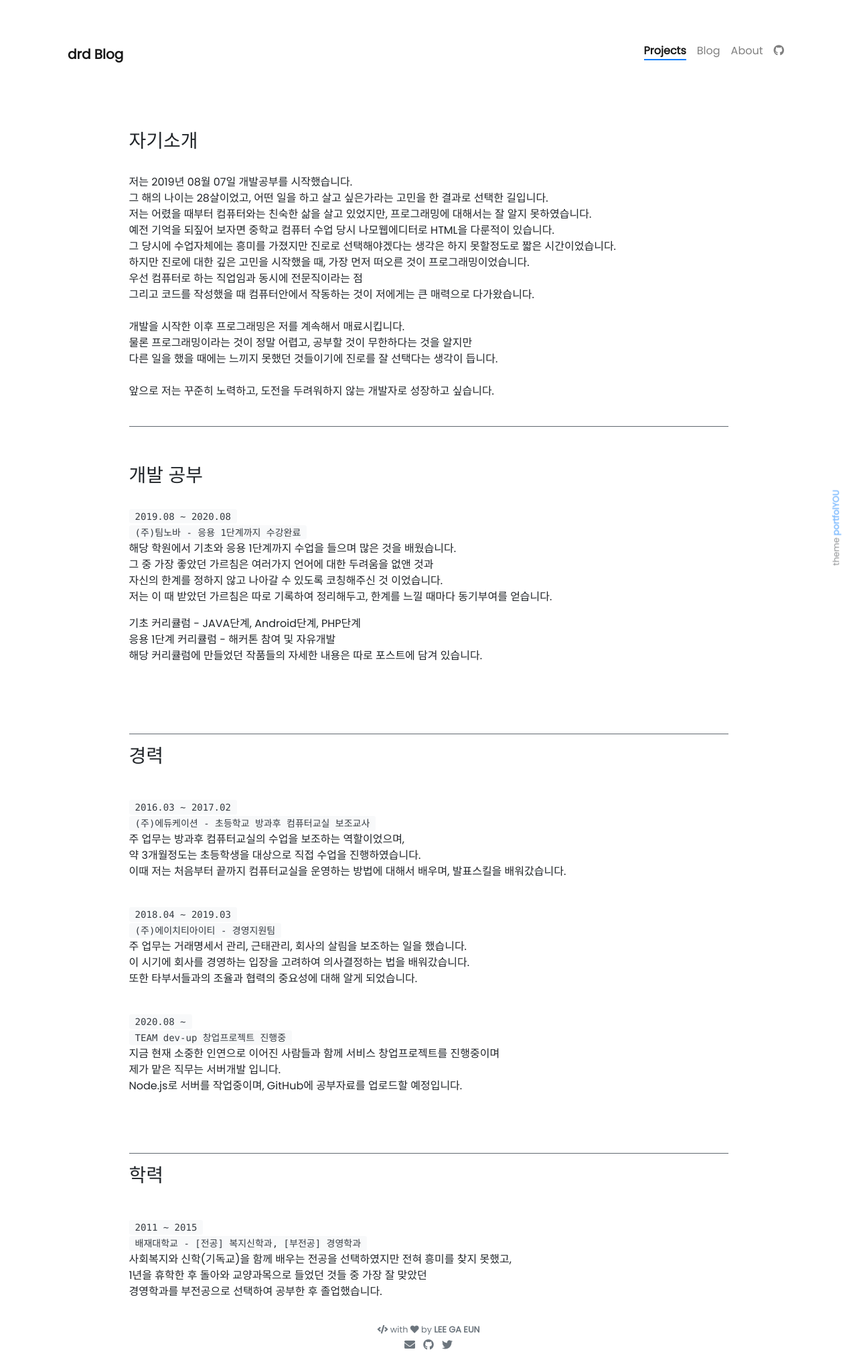
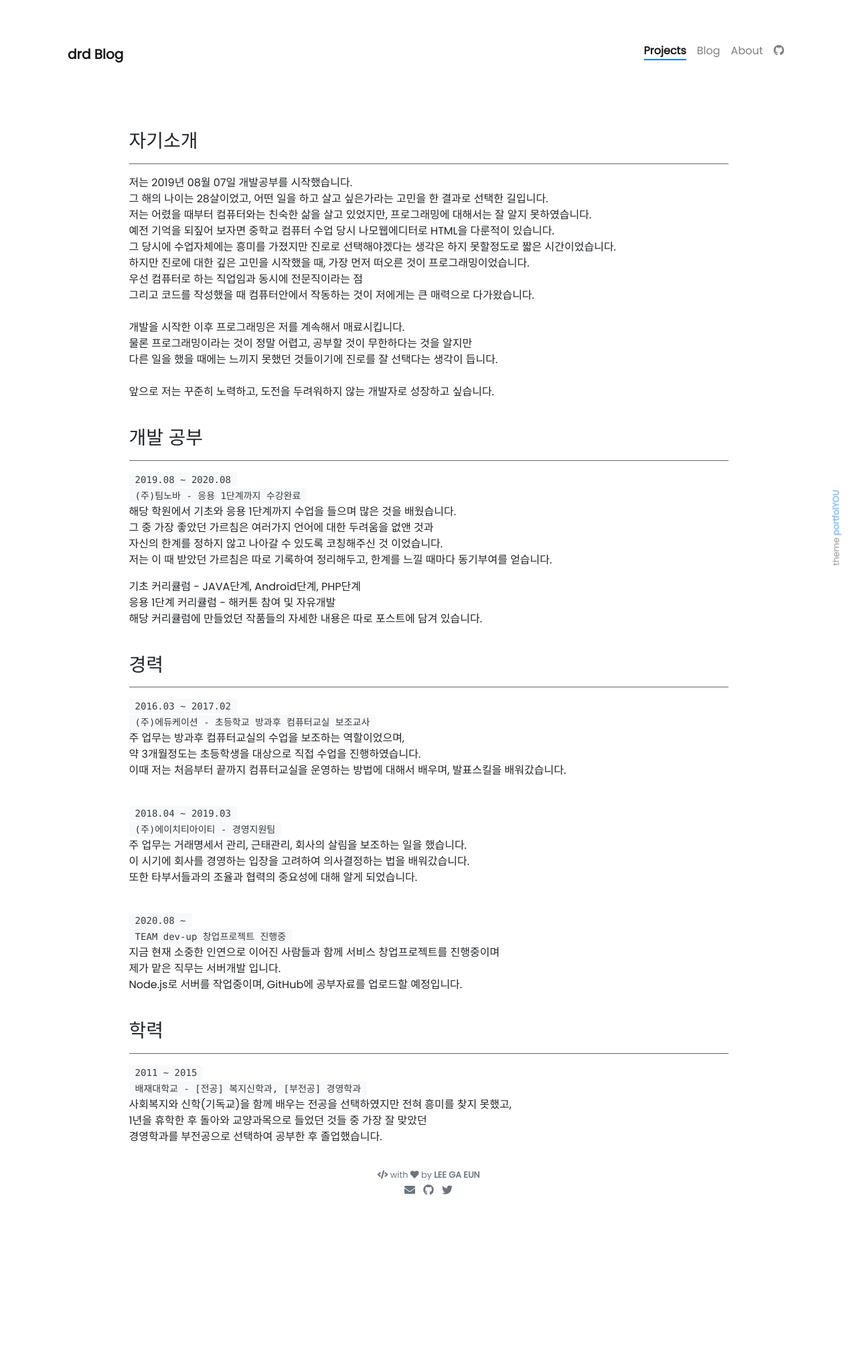
Before and after one commit to drd92dev/drd92dev.github.io, a Jekyll site: the page built from _projects/(1)Introduce.md, in a window 1280 px wide. Shown: the whole page at 67% size. Built offline with Jekyll 4.4.1, drawn with Linux system fonts in a browser that asks for light colours; nearby versions of some CDN libraries; after the commit the page ends 1805 px from its top, so only the background shows below that.

Commit message:
[MD] 자기소개 수정2

```diff
--- a/_projects/(1)Introduce.md
+++ b/_projects/(1)Introduce.md
@@ -8,7 +8,7 @@ description: 저는 2019년 08월 07일 개발공부를 시작했습니다. 그
 <br>
 
 ### 자기소개
-<br>
+--------
 저는 2019년 08월 07일 개발공부를 시작했습니다.
 그 해의 나이는 28살이었고, 어떤 일을 하고 살고 싶은가라는 고민을 한 결과로 선택한 길입니다.
 <br>
@@ -24,14 +24,10 @@ description: 저는 2019년 08월 07일 개발공부를 시작했습니다. 그
 물론 프로그래밍이라는 것이 정말 어렵고, 공부할 것이 무한하다는 것을 알지만
 다른 일을 했을 때에는 느끼지 못했던 것들이기에 진로를 잘 선택다는 생각이 듭니다.
 <br>
-앞으로 저는 꾸준히 노력하고, 도전을 두려워하지 않는 개발자로 성장하고 싶습니다.
-<br>
-
---------
-<br>
+앞으로 저는 꾸준히 노력하고, 도전을 두려워하지 않는 개발자로 성장하고 싶습니다.<br><br>
 
 ### 개발 공부
-<br>
+--------
 `2019.08 ~ 2020.08`
 `(주)팀노바 - 응용 1단계까지 수강완료`
 해당 학원에서 기초와 응용 1단계까지 수업을 들으며 많은 것을 배웠습니다.
@@ -41,15 +37,10 @@ description: 저는 2019년 08월 07일 개발공부를 시작했습니다. 그
 
 기초 커리큘럼 - JAVA단계, Android단계, PHP단계
 응용 1단계 커리큘럼 - 해커톤 참여 및 자유개발
-해당 커리큘럼에 만들었던 작품들의 자세한 내용은 따로 포스트에 담겨 있습니다.
+해당 커리큘럼에 만들었던 작품들의 자세한 내용은 따로 포스트에 담겨 있습니다.<br><br>
 
-<br>
-<br>
-
+### 경력
 --------
-### 경력
-<br>
-
 `2016.03 ~ 2017.02`
 `(주)에듀케이션 - 초등학교 방과후 컴퓨터교실 보조교사`
 주 업무는 방과후 컴퓨터교실의 수업을 보조하는 역할이었으며,
@@ -68,14 +59,11 @@ description: 저는 2019년 08월 07일 개발공부를 시작했습니다. 그
 `TEAM dev-up 창업프로젝트 진행중`
 지금 현재 소중한 인연으로 이어진 사람들과 함께 서비스 창업프로젝트를 진행중이며
 제가 맡은 직무는 서버개발 입니다.
-Node.js로 서버를 작업중이며, GitHub에 공부자료를 업로드할 예정입니다.
-<br>
-<br>
+Node.js로 서버를 작업중이며, GitHub에 공부자료를 업로드할 예정입니다.<br><br>
 
+
+### 학력
 --------
-### 학력
-<br>
-
 `2011 ~ 2015`
 `배재대학교 - [전공] 복지신학과, [부전공] 경영학과`
 사회복지와 신학(기독교)을 함께 배우는 전공을 선택하였지만 전혀 흥미를 찾지 못했고,
```
